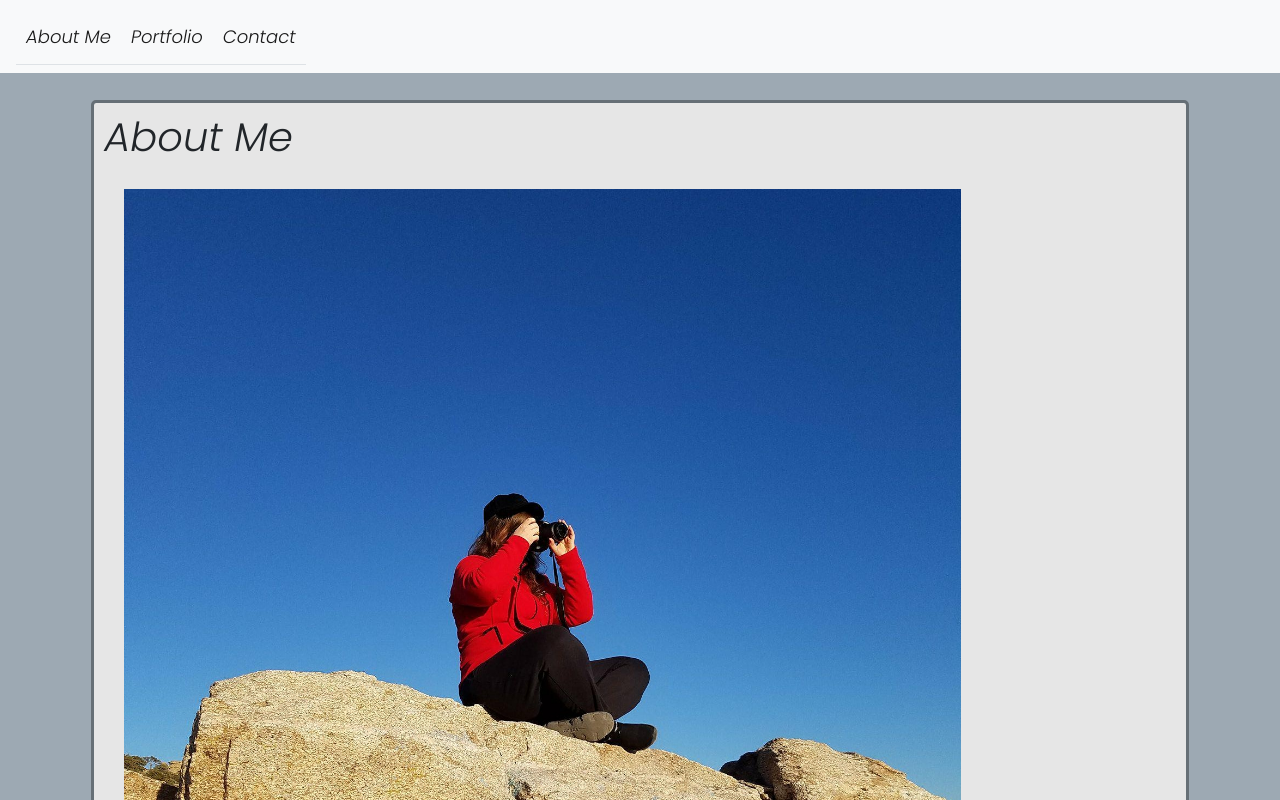
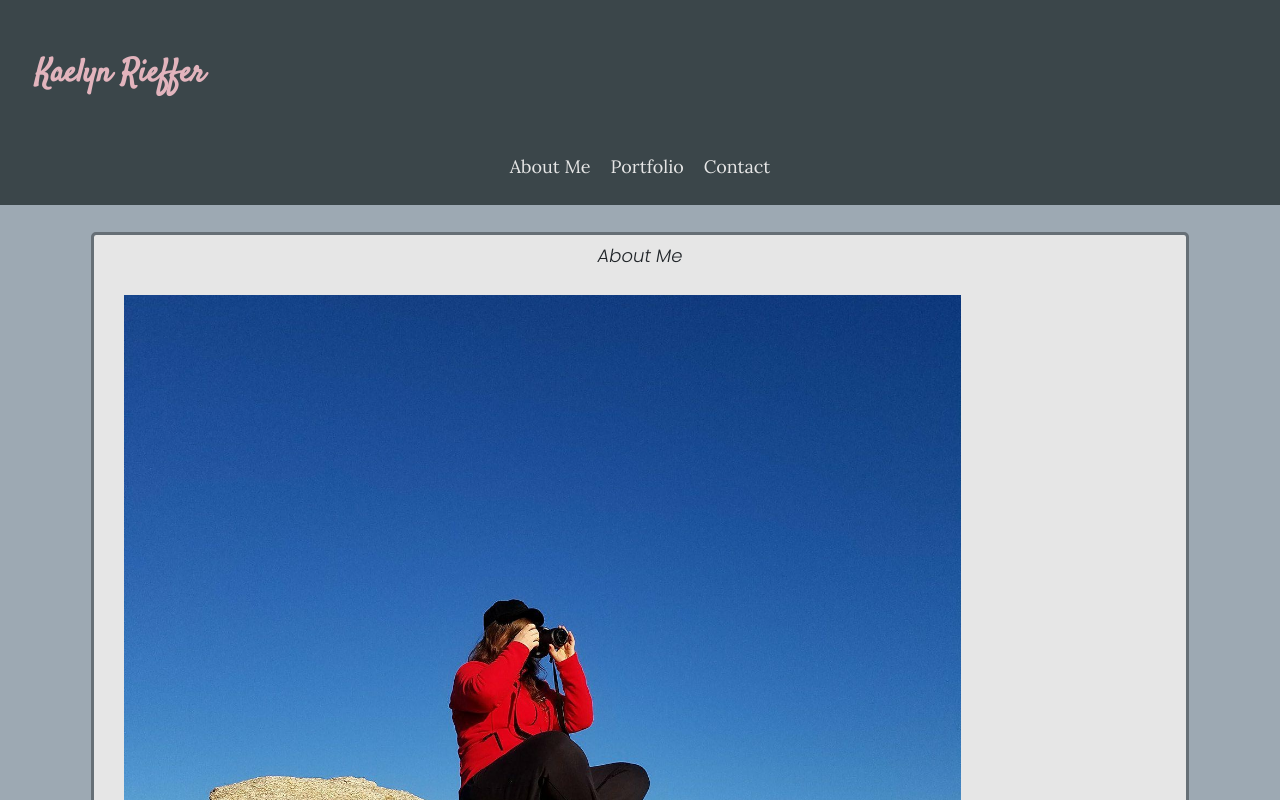
Before and after one commit to Krieffer21/Krieffer_Portfolio, a React (Create React App) app: page /about in a window 1280 px wide. Shown: the top 800 px of the page. Built offline with nearby package versions, Linux system fonts and the light colour scheme.

Commit message:
last nights changes

```diff
--- a/src/components/AboutCard/index.js
+++ b/src/components/AboutCard/index.js
@@ -13,7 +13,7 @@ return (
             </p>
         </Container>
     </div>
-        <section id="links">
+        <section id="box">
         <div className="container link">
             <h3> Links </h3>
             <a type="submit" href="https://github.com/Krieffer21/">Git Hub Page: https://github.com/Krieffer21/ </a>
@@ -22,8 +22,7 @@ return (
                     https://www.linkedin.com/in/kaelyn-rieffer-b41a811a2/ </a>
             </div>
             <div>
-                <a
-                    type="submit" href="https://docs.google.com/document/d/1eRAWQx83EC40dg7i9n2EdPf5q38tbL7Lx2Y2ExZxBAQ/export?format=pdf">Resume:https://docs.google.com/document/d/1eRAWQx83EC40dg7i9n2EdPf5q38tbL7Lx2Y2ExZxBAQ/export?format=pdf</a>
+                <a type="submit" href="https://docs.google.com/document/d/1eRAWQx83EC40dg7i9n2EdPf5q38tbL7Lx2Y2ExZxBAQ/export?format=pdf"> Resume: https://docs.google.com/document/d/1eRAWQx83EC40dg7i9n2EdPf5q38tbL7Lx2Y2ExZxBAQ/export?format=pdf</a>
             </div>
         </div>
      </section>
--- a/src/components/AboutCard/style.css
+++ b/src/components/AboutCard/style.css
@@ -18,20 +18,30 @@
     margin: 20px;
     padding: 10px;
 }
+#box {
+    margin: 10px;
+    padding: 10px;
+    text-align: center;
+}
+.link {
+    background-color: #e6e6e6;
+    border-radius: 2px;
+    outline-color:  #666F76;
+    outline-style: solid;
+
+}
+.container {
+    padding: 20px;
+    align-self: center;
+    outline-width: 2px;
+}
+h1 {
+    text-align: center;
+    font-size: large;
+}
 #links {
     margin: 10px;
     padding: 10px;
     text-align: center;
     word-wrap: break-word;
 }
-.link {
-    background-color: #e6e6e6;
-    border-radius: 2px;
-    outline-color:  #666F76;
-    outline-style: solid;
-}
-.container {
-    padding: 20px;
-    align-self: center;
-    outline-width: 2px;
-}
--- a/src/components/Navbar/index.js
+++ b/src/components/Navbar/index.js
@@ -4,24 +4,27 @@ import "./style.css";
 
 function NavTabs() {
     return (
-      <nav className="navbar navbar-expand-lg navbar-light bg-light">
-        <ul className="nav nav-tabs">
-        <li className="nav-item">
+      <nav>
+            <header className="row justify-content-md-center">
+        <nav className="sticky-top">
+            <div id="topNav">
+
+        <div id="name" >Kaelyn Rieffer</div>
+        <div>
           <Link className="navbar-brand" to="/" >
           About Me
           </Link>
-        </li>
-        <li className="nav-item">
           <Link className="navbar-brand" to="/portfolio">
             Portfolio
           </Link>
-        </li>
-        <li className="nav-item">
           <Link className="navbar-brand" to="/contact">
             Contact
           </Link>
-        </li>
-      </ul>
+          </div>
+      </div>
+        </nav>
+    </header>
+
       </nav>
     );
   }
--- a/src/components/Navbar/style.css
+++ b/src/components/Navbar/style.css
@@ -10,3 +10,18 @@
     width: 100%;
     padding: 10px;
 }
+.sticky-top {
+    text-align: center;
+    font-family: 'Lora', serif;;
+    width: 100%;
+}
+
+#name {
+    color: #E2B4BD;
+    font-size: xx-large;
+    font-family: 'Satisfy', cursive;;
+    font-weight: bold;
+    margin: 20px;
+    padding: 20px;
+    text-align: left;
+}
--- a/src/components/Portfolio/index.js
+++ b/src/components/Portfolio/index.js
@@ -1,22 +1,20 @@
 import React from "react";
 import "./style.css";
-// import projects from "./projects.json";
-import { Link } from 'react-router-dom';
 
 
+function Portfolio (props) {
+    return (
 
-function Portfolio(projects) {
-    return (
         <div id="box" className="row">
         <section className="portfolio col-lg-6 col-md-6 col-sm-12">
-            <h4> {projects.project} </h4>
+            <h4> {props.project} </h4>
             <article className="container port">
-                <img className="project" src={projects.src} alt={projects.alt}/>
+                <img className="project" src={props.src} alt={props.alt}/>
                 <div>
-                <Link> Deployed link: {projects.depl}</Link>
+                 Deployed link: {props.depl}
                 </div>
                 <div>
-                    <Link> GitHub link: {projects.git}</Link>
+                     GitHub link: {props.git}
                 </div>
             </article>
         </section>
--- a/src/index.css
+++ b/src/index.css
@@ -1,17 +1,3 @@
-* {
-    box-sizing: border-box;
-
-  }
-
-  html,
-  #root,
-  #root > div,
-  div[data-reactroot] {
-    height: 100%;
-    padding: 0;
-    margin: 0;
-
-  }
   body {
     background-color: #9da9b3;
     font-family: 'Poppins', sans-serif;;
```
Also changed, not shown: src/components/Portfolio/projects.js (added, +31 -0 lines), src/components/projects.json (renamed from src/projects.json).
